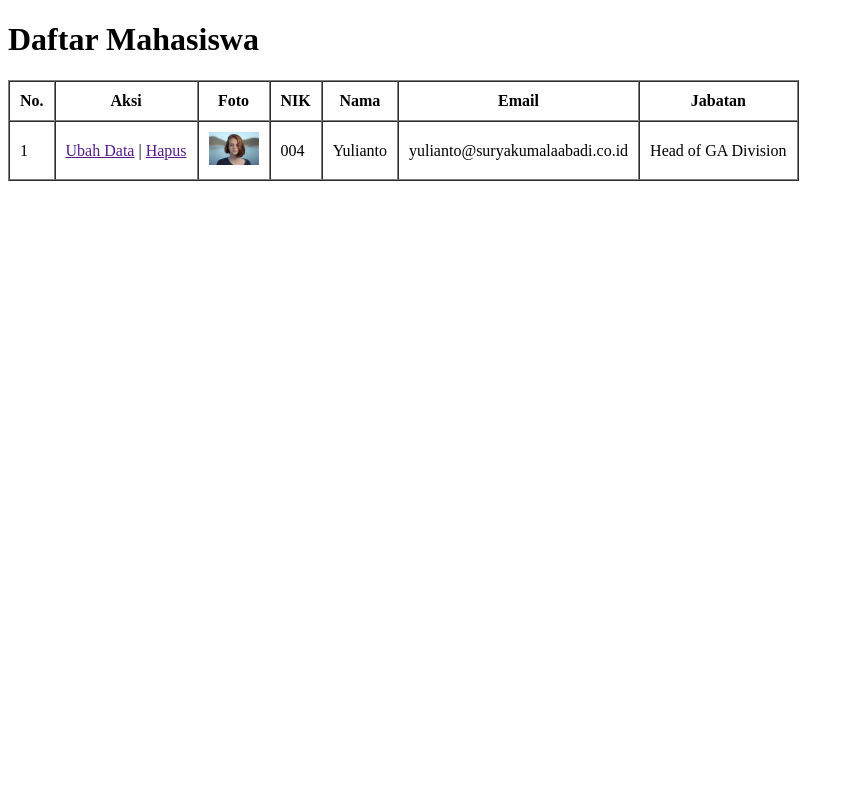
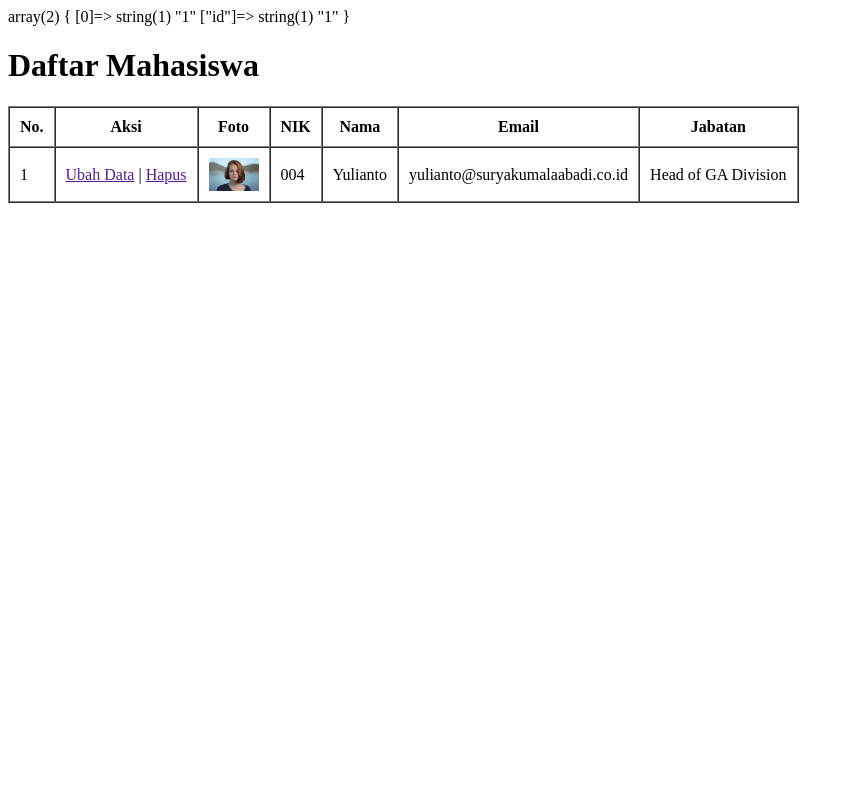
Before and after one commit to suryabadek/phpdasar, a PHP site: page / in a window 1280 px wide. Shown: the whole page, without its empty margins (0-854 px from the left). Run offline with PHP 8.4, Linux system fonts and the light colour scheme; tables that the repository leaves empty or names only in its code hold one stand-in row (values such as "Sample post").

Commit message:
menambahkan comment di tag php

```diff
--- a/pertemuan9/index.php
+++ b/pertemuan9/index.php
@@ -6,6 +6,17 @@ $conn = mysqli_connect("localhost","root","","phpdasar");
 // ambil dari table karyawan / query data karyawan
 
 $result = mysqli_query($conn,"SELECT * FROM karyawan");
+
+
+// ambil data (fetch) karyawan dari object result
+// mysqli_fetch_row() // mengembalikan array numerik
+// mysqli_fetch_assoc() // mengembalikan array associative
+// mysqli_fetch_array() // mngembalikan array numerik dan araray associative
+// mysqli_fetch_object()
+
+$karyawan = mysqli_fetch_array($result);
+var_dump($karyawan);
+
 
 
 ?>
```
